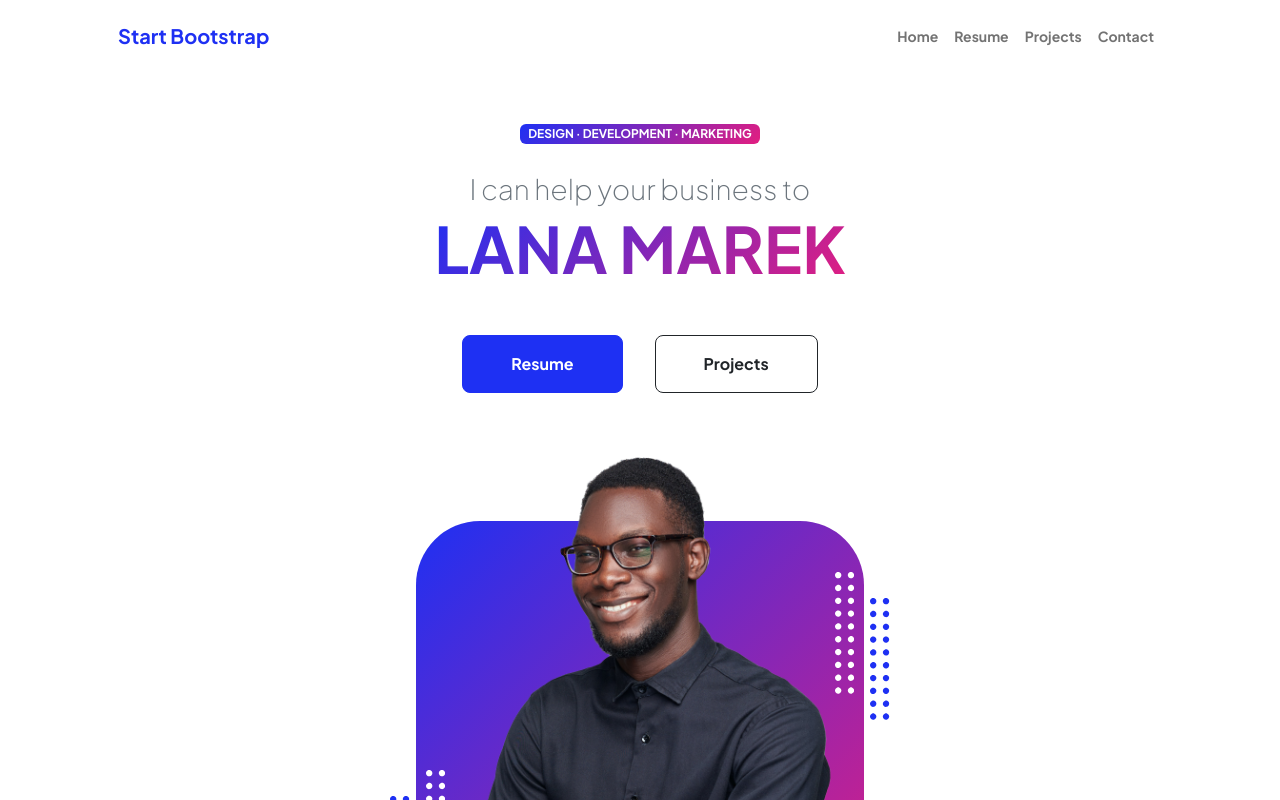
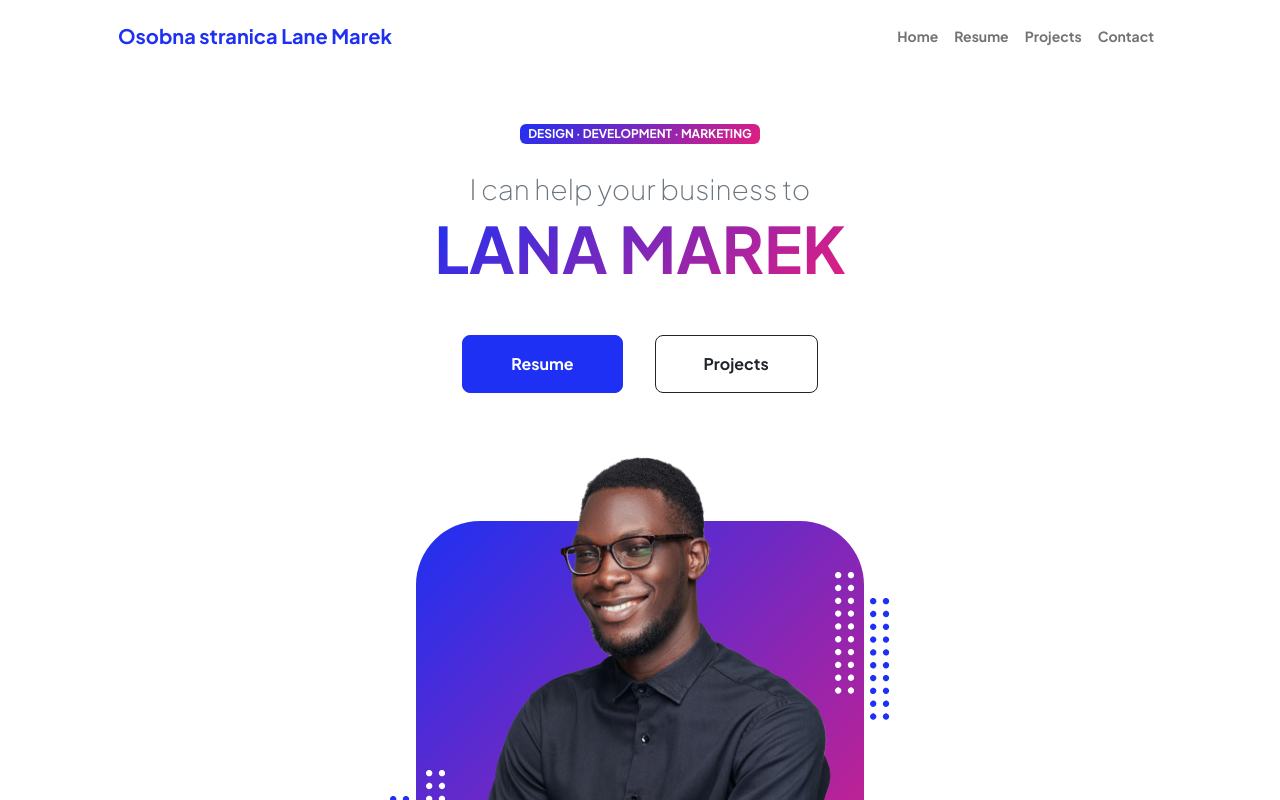
Before and after one commit to lanamarek-code/lana-marek-web, a plain HTML site: page index.html in a window 1280 px wide. Shown: the top 800 px of the page. Drawn offline with nearby package versions, Linux system fonts and the light colour scheme.

Commit message:
modified:   index.html

```diff
--- a/index.html
+++ b/index.html
@@ -22,7 +22,7 @@
             <!-- Navigation-->
             <nav class="navbar navbar-expand-lg navbar-light bg-white py-3">
                 <div class="container px-5">
-                    <a class="navbar-brand" href="index.html"><span class="fw-bolder text-primary">Start Bootstrap</span></a>
+                    <a class="navbar-brand" href="index.html"><span class="fw-bolder text-primary">Osobna stranica Lane Marek</span></a>
                     <button class="navbar-toggler" type="button" data-bs-toggle="collapse" data-bs-target="#navbarSupportedContent" aria-controls="navbarSupportedContent" aria-expanded="false" aria-label="Toggle navigation"><span class="navbar-toggler-icon"></span></button>
                     <div class="collapse navbar-collapse" id="navbarSupportedContent">
                         <ul class="navbar-nav ms-auto mb-2 mb-lg-0 small fw-bolder">
```
